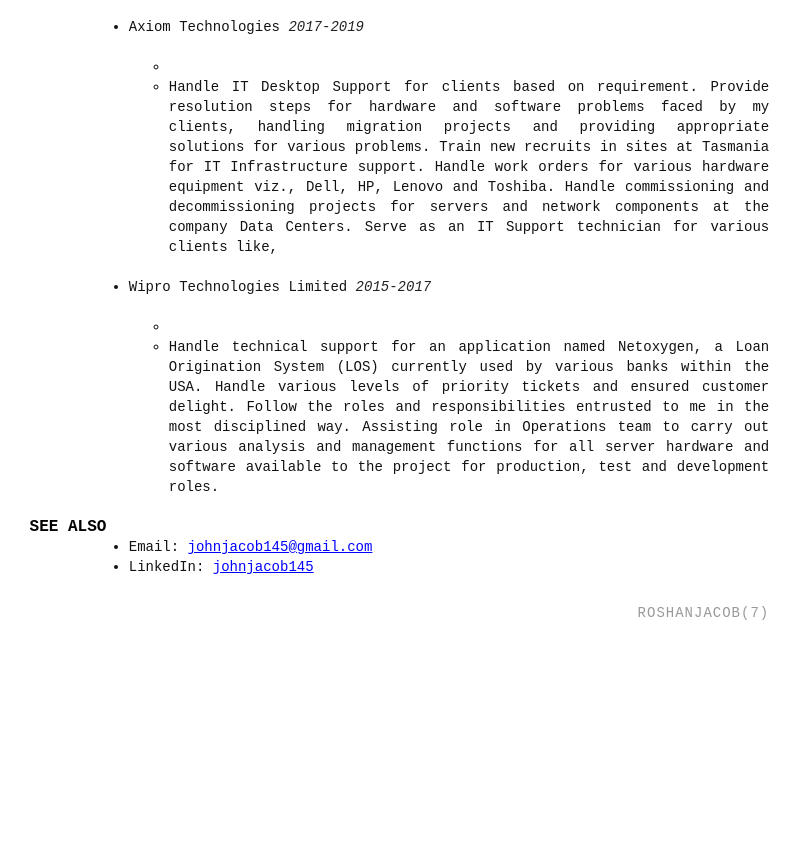
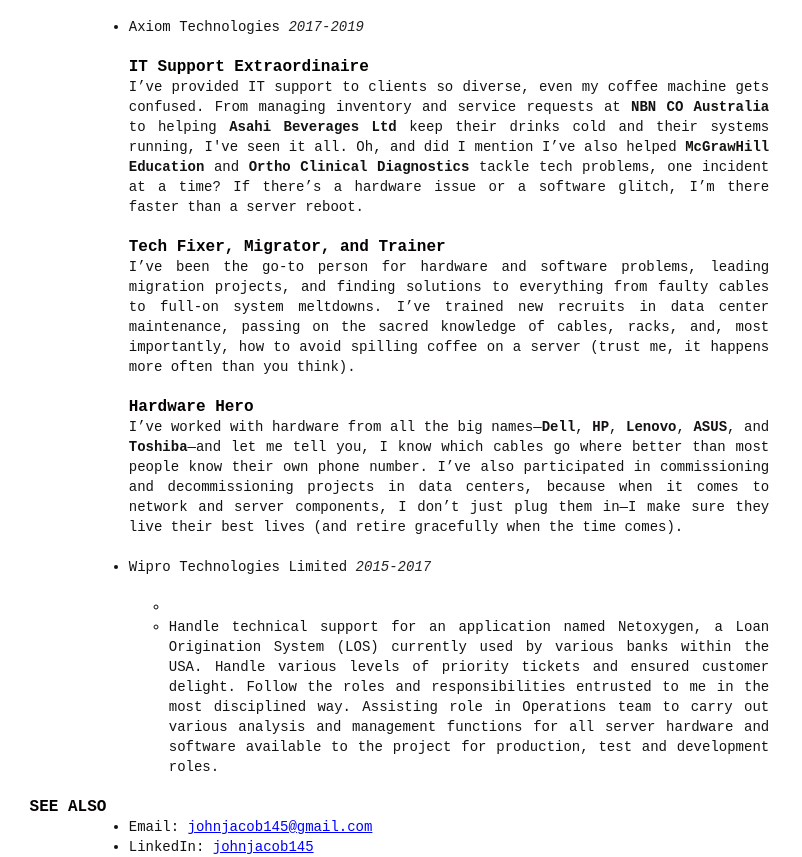
Before and after one commit to koolboy145/koolboy145.github.io, a plain HTML site: page index.html in a window 1280 px wide. Shown: the part 2729-3586 px from the top of the page, without its empty margins (0-802 px from the left). Before the commit the page ends 3372 px from the top, so only its background shows below. Drawn offline with Linux system fonts and the light colour scheme; no server answers.

Commit message:
Updated axion desc

```diff
--- a/index.html
+++ b/index.html
@@ -214,11 +214,16 @@
     <li>
       <p>Axiom Technologies <em>2017-2019</em></p>
 
-      <ul>
-        <li></li>
-        <li>Handle IT Desktop Support for clients based on requirement. Provide resolution steps for hardware and software problems faced by my clients, handling migration projects and providing appropriate solutions for various problems. Train new recruits in sites at Tasmania for IT Infrastructure support. Handle work orders for various hardware equipment viz., Dell, HP, Lenovo and Toshiba. Handle commissioning and decommissioning projects for servers and network components at the company Data Centers. Serve as an IT Support technician for various clients like,</li>
 
-      </ul>
+      <h2>IT Support Extraordinaire</h2>
+      <p>I’ve provided IT support to clients so diverse, even my coffee machine gets confused. From managing inventory and service requests at <strong>NBN CO Australia</strong> to helping <strong>Asahi Beverages Ltd</strong> keep their drinks cold and their systems running, I've seen it all. Oh, and did I mention I’ve also helped <strong>McGrawHill Education</strong> and <strong>Ortho Clinical Diagnostics</strong> tackle tech problems, one incident at a time? If there’s a hardware issue or a software glitch, I’m there faster than a server reboot.</p>
+
+      <h2>Tech Fixer, Migrator, and Trainer</h2>
+      <p>I’ve been the go-to person for hardware and software problems, leading migration projects, and finding solutions to everything from faulty cables to full-on system meltdowns. I’ve trained new recruits in data center maintenance, passing on the sacred knowledge of cables, racks, and, most importantly, how to avoid spilling coffee on a server (trust me, it happens more often than you think).</p>
+
+      <h2>Hardware Hero</h2>
+      <p>I’ve worked with hardware from all the big names—<strong>Dell</strong>, <strong>HP</strong>, <strong>Lenovo</strong>, <strong>ASUS</strong>, and <strong>Toshiba</strong>—and let me tell you, I know which cables go where better than most people know their own phone number. I’ve also participated in commissioning and decommissioning projects in data centers, because when it comes to network and server components, I don’t just plug them in—I make sure they live their best lives (and retire gracefully when the time comes).</p>
+
     </li>
     <li>
       <p>Wipro Technologies Limited <em>2015-2017</em></p>
```
